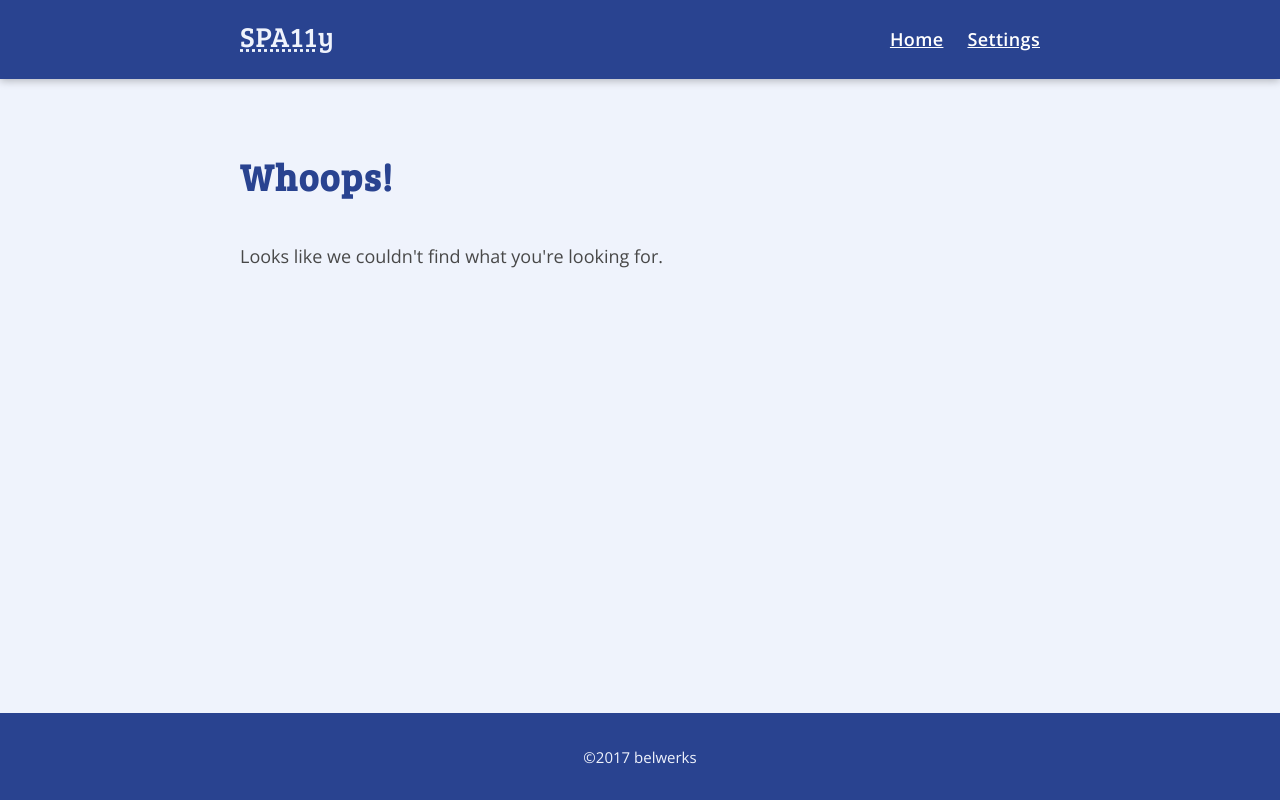
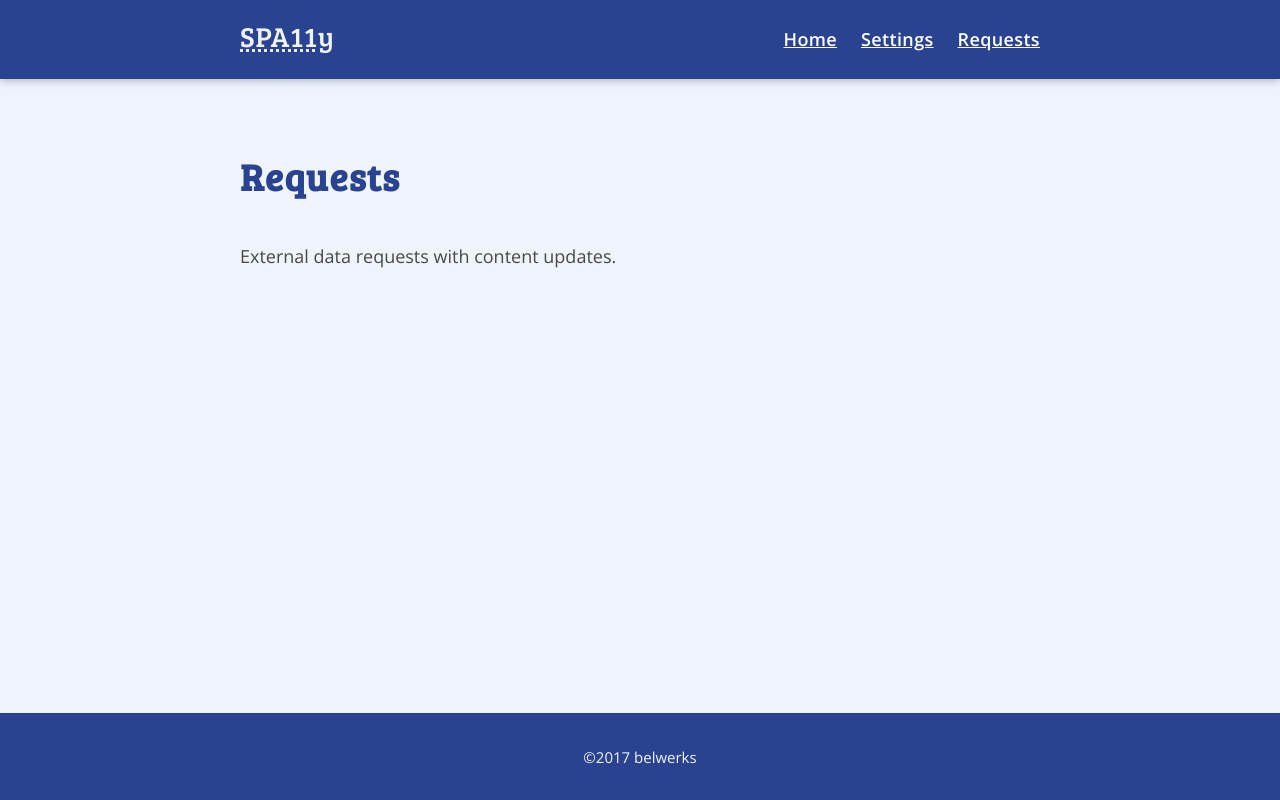
Before and after one commit to stephenbelyea/SPA11y, a React (Create React App) app: page /requests in a window 1280 px wide. Built offline with nearby package versions, Linux system fonts and the light colour scheme.

Commit message:
Add Requests route.

```diff
--- a/src/components/Header.js
+++ b/src/components/Header.js
@@ -5,6 +5,7 @@ import { Link } from 'react-router-dom';
 const mainMenuItems = [
   { id: 1, label: 'Home', path: '/' },
   { id: 2, label: 'Settings', path: '/settings' },
+  { id: 3, label: 'Requests', path: '/requests' },
 ];
 
 
--- a/src/views/App.js
+++ b/src/views/App.js
@@ -4,6 +4,7 @@ import Header from '../components/Header';
 import Footer from '../components/Footer';
 import Home from './Home';
 import Settings from './Settings';
+import Requests from './Requests';
 import NotFound from './NotFound';
 import './app.css';
 
@@ -14,6 +15,7 @@ const App = props => (
     <Switch>
       <Route exact path='/' component={Home}/>
       <Route exact path='/settings' component={Settings}/>
+      <Route exact path='/requests' component={Requests}/>
 
       <Route exact path='*' component={NotFound} />
     </Switch>
--- /dev/null
+++ b/src/views/Requests.js
@@ -0,0 +1,16 @@
+import React from 'react';
+import Main from '../components/Main';
+
+
+const Requests = props => (
+  <Main id="requests">
+    <header>
+      <h1>Requests</h1>
+      <p>External data requests with content updates.</p>
+    </header>
+
+  </Main>
+);
+
+
+export default Requests;
--- a/src/views/Settings.js
+++ b/src/views/Settings.js
@@ -6,6 +6,7 @@ const Settings = props => (
   <Main id="settings">
     <header>
       <h1>Settings</h1>
+      <p>Sample settings page.</p>
     </header>
   </Main>
 );
```
